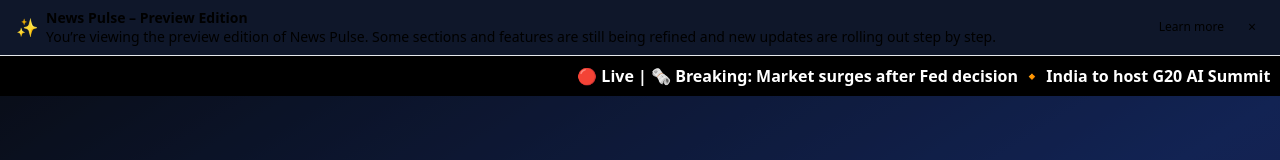
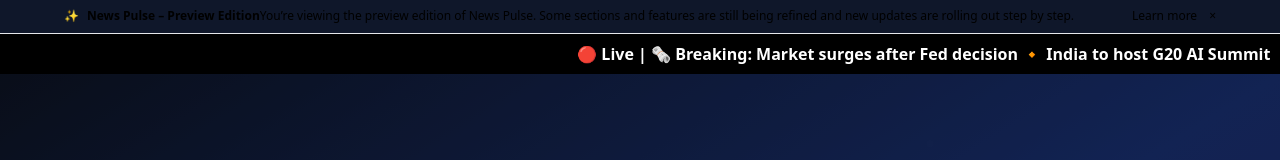
Before and after one commit to create-newspulse/newspulse-frontend-live, a Next.js app: page / in a window 1280 px wide. Shown: the top 160 px of the page. Built offline with nearby package versions, Linux system fonts and the light colour scheme; no server answers.

Commit message:
AnnouncementBar: align with spec (container, Link, refined text sizing)

```diff
--- a/src/components/common/AnnouncementBar.tsx
+++ b/src/components/common/AnnouncementBar.tsx
@@ -1,4 +1,5 @@
 import React, { useEffect, useState } from 'react';
+import Link from 'next/link';
 
 export type AnnouncementBarProps = {
   className?: string;
@@ -35,37 +36,31 @@ const AnnouncementBar: React.FC<AnnouncementBarProps> = ({ className }) => {
     <section
       role="status"
       aria-label="Site announcement"
-      className={`
-        w-full border-b border-slate-300 dark:border-slate-700
-        bg-slate-900 text-slate-50 dark:bg-slate-800/90 backdrop-blur
-        px-4 py-2 text-sm
-        flex flex-col md:flex-row md:items-center md:justify-between gap-1 md:gap-4
-        ${className || ''}`.replace(/\s+/g,' ').trim()}
+      className={`w-full border-b border-slate-800/60 bg-slate-900 text-slate-50 backdrop-blur px-4 py-2 text-xs sm:text-sm ${className || ''}`}
     >
-      <div className="flex items-start md:items-center gap-2">
-        <span className="text-lg md:text-base" aria-hidden="true">✨</span>
-        <div className="leading-snug">
-          <strong className="font-semibold block md:inline">News Pulse – Preview Edition</strong>
-          <span className="block md:inline md:ml-2 text-[13px] md:text-sm text-slate-200">
+      <div className="mx-auto max-w-6xl flex items-start sm:items-center gap-3">
+        <div className="flex flex-1 flex-col gap-1 sm:flex-row sm:items-center sm:gap-2 leading-snug">
+          <div className="font-semibold flex items-center gap-2">
+            <span aria-hidden="true">✨</span>
+            <span>News Pulse – Preview Edition</span>
+          </div>
+          <p className="text-[11px] sm:text-xs md:text-sm text-slate-200">
             You’re viewing the preview edition of News Pulse. Some sections and features are still being refined and new updates are rolling out step by step.
-          </span>
+          </p>
         </div>
-      </div>
-      <div className="flex items-center gap-4 ml-auto">
-        <a
-          href="/about"
-          className="text-xs md:text-sm font-medium text-sky-300 hover:text-sky-200 focus:outline-none focus:ring-2 focus:ring-sky-500 rounded"
-        >
+        <div className="flex items-center gap-3 pl-2">
+          <Link href="/about" className="text-[11px] font-medium underline-offset-2 hover:underline text-sky-300">
             Learn more
-        </a>
+          </Link>
           <button
             type="button"
             onClick={handleClose}
             aria-label="Dismiss announcement"
-          className="text-slate-300 hover:text-white text-sm px-2 py-1 rounded focus:outline-none focus:ring-2 focus:ring-slate-400"
+            className="rounded-full p-1 text-slate-300 hover:bg-slate-800 hover:text-white focus:outline-none focus-visible:ring-2 focus-visible:ring-sky-400"
           >
-          ×
+            <span aria-hidden="true">×</span>
           </button>
+        </div>
       </div>
     </section>
   );
```
Lines whose indentation alone changed are shown as unchanged.
